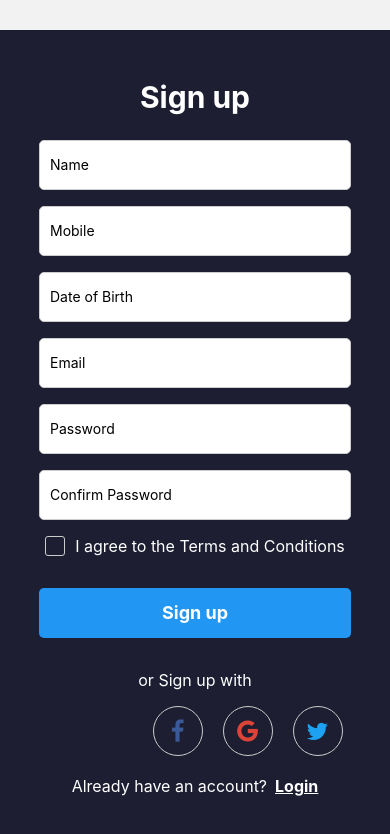
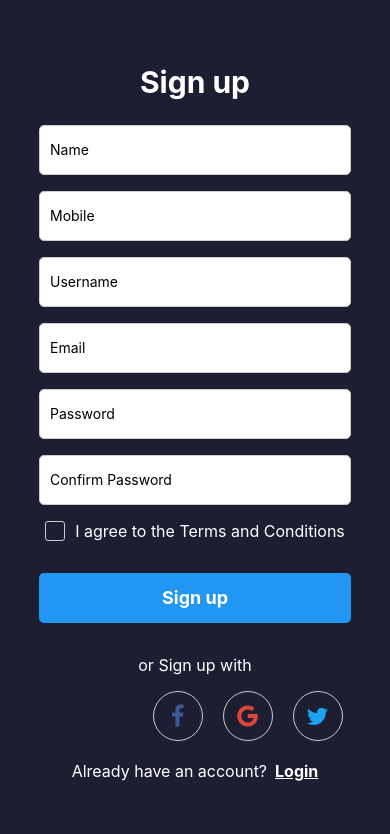
Before and after one commit to indra0421/movieApp_React_Native, a React Native app: screen /SignUp in a window 390 px wide. Shown: the top 834 px of the page. Built offline with nearby package versions, Linux system fonts and the light colour scheme.

Commit message:
login to home conencted

```diff
--- a/App.js
+++ b/App.js
@@ -4,14 +4,18 @@ import { NavigationContainer } from '@react-navigation/native';
 import { createNativeStackNavigator } from '@react-navigation/native-stack';
 import Login from './src/components/Login';
 import SignUp from './src/components/SignUp';
+import Home from './src/components/Home';
 
 const App = () => {
   const Stack = createNativeStackNavigator();
   return (
     <NavigationContainer>
       <Stack.Navigator initialRouteName="Login">
-        <Stack.Screen name="Login" component={Login} options={{ headerShown: false }} />
-        <Stack.Screen name="SignUp" component={SignUp} options={{ headerShown: false }} />
+        <Stack.Screen name="Login" component={Login} options={{ headerShown: false, statusBarColor: "#1d1e32" }} />
+        <Stack.Screen name="SignUp" component={SignUp} options={{ headerShown: false, statusBarColor: "#1d1e32" }} />
+        <Stack.Screen name="Home">
+          {(props) => <Home {...props} name="indranil" />}
+        </Stack.Screen>
       </Stack.Navigator>
     </NavigationContainer>
   )
--- /dev/null
+++ b/src/components/Home.js
@@ -0,0 +1,14 @@
+import { StyleSheet, Text, View } from 'react-native'
+import React from 'react'
+
+const Home = ({ route }) => {
+    const { username } = route.params;
+    return (
+        <View>
+            <Text>welcome , {username}</Text>
+        </View>
+    )
+}
+
+const styles = StyleSheet.create({})
+export default Home
--- a/src/components/Login.js
+++ b/src/components/Login.js
@@ -11,8 +11,12 @@ const Login = () => {
     const [password, setPassword] = useState('');
     const [isPasswordVisible, setIsPasswordVisible] = useState(false);
 
-    const handleLogin = (navigation) => {
-        // Implement your login logic here
+    const handleLogin = () => {
+        if (username != '' && password != '') {
+            navigation.navigate("Home", { username })
+        } else alert('please enter correct details')
+
+
     };
 
     const togglePasswordVisibility = () => {
--- a/src/components/SignUp.js
+++ b/src/components/SignUp.js
@@ -2,6 +2,7 @@ import React, { useState } from 'react';
 import { StyleSheet, View, Text, TextInput, TouchableOpacity } from 'react-native';
 import { AntDesign, FontAwesome, Ionicons } from '@expo/vector-icons';
 import { useNavigation } from '@react-navigation/native'
+import { KeyboardAvoidingView, Platform } from 'react-native';
 
 const SignUp = () => {
 
@@ -10,18 +11,37 @@ const SignUp = () => {
 
     const [name, setName] = useState('');
     const [mobile, setMobile] = useState('');
-    const [dob, setDob] = useState('');
+    const [userName, setUserName] = useState('');
     const [email, setEmail] = useState('');
     const [agree, setAgree] = useState(false);
     const [password, setPassword] = useState("");
     const [confirmPassword, setConfirmPassword] = useState("");
 
     const handleSignUp = () => {
-        // Handle signup logic here
+        if (password === confirmPassword) {
+
+            console.log(name, mobile, dob, email, agree);
+
+        } else {
+            alert('passwords are not matching');
+        }
     };
 
+    const validateEmail = (email) => {
+        const emailPattern = /^[\w-\.]+@([\w-]+\.)+[\w-]{2,4}$/;
+        return emailPattern.test(email);
+    }
+
+    const validatePhone = (phone) => {
+        const phonePattern = /^\d{10}$/;
+        return phonePattern.test(phone);
+    }
     return (
-        <View style={styles.container}>
+
+        <KeyboardAvoidingView
+            style={styles.container}
+            behavior={Platform.OS === 'ios' ? 'padding' : 'height'}
+        >
             <Text style={styles.title}>Sign up</Text>
             <TextInput
                 style={styles.input}
@@ -34,18 +54,34 @@ const SignUp = () => {
                 placeholder="Mobile"
                 value={mobile}
                 onChangeText={(text) => setMobile(text)}
+                keyboardType="phone-pad"
+                autoCapitalize="none"
+                autoCorrect={false}
+                onBlur={() => {
+                    if (!validatePhone(mobile)) {
+                        alert('Please enter a valid 10-digit phone number');
+                    }
+                }}
             />
             <TextInput
                 style={styles.input}
-                placeholder="Date of Birth"
-                value={dob}
-                onChangeText={(text) => setDob(text)}
+                placeholder="Username"
+                value={userName}
+                onChangeText={(text) => setUserName(text)}
             />
             <TextInput
                 style={styles.input}
                 placeholder="Email"
                 value={email}
                 onChangeText={(text) => setEmail(text)}
+                autoCapitalize="none"
+                keyboardType='email-address'
+                onBlur={() => {
+                    if (!validateEmail(email)) {
+                        alert('Please enter a valid email address');
+                    }
+                }}
+
             />
             <TextInput
                 style={styles.input}
@@ -97,7 +133,7 @@ const SignUp = () => {
                     <Text style={styles.bottomLink}>Login</Text>
                 </TouchableOpacity>
             </View>
-        </View>
+        </KeyboardAvoidingView>
     );
 };
 
@@ -109,7 +145,7 @@ const styles = StyleSheet.create({
         backgroundColor: '#fff',
 
         backgroundColor: '#1d1e32',
-        marginTop: 30
+
 
     },
     title: {
```
